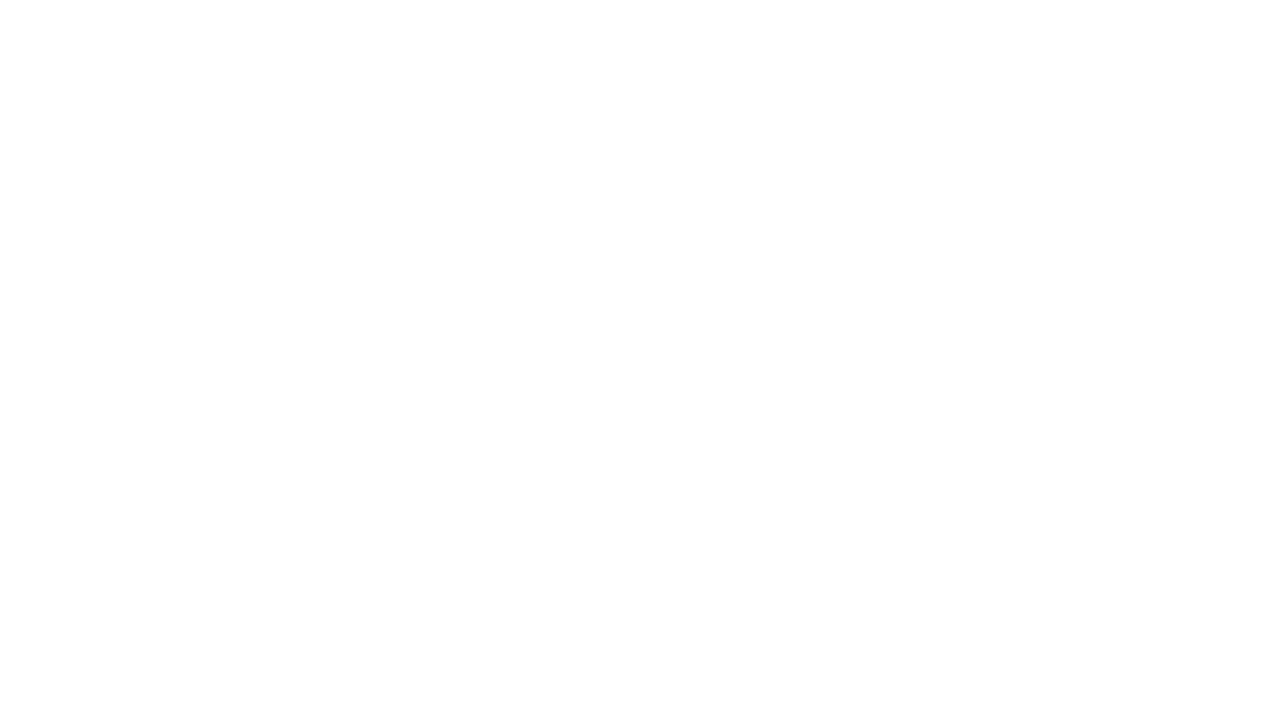
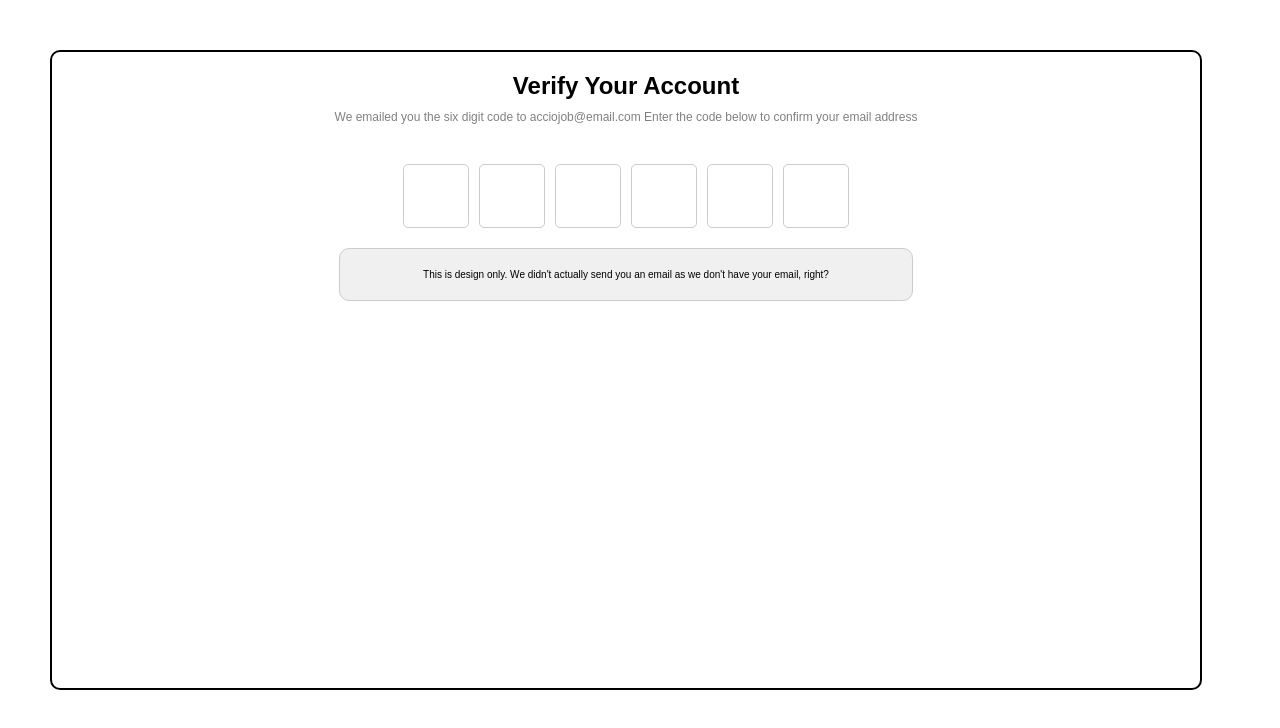
Before and after one commit to acciojob/OTP-rhlsingh19, a website: page main.html in a window 1280 px wide. Drawn offline with Linux system fonts and the light colour scheme.

Commit message:
created a submission

```diff
--- a/main.html
+++ b/main.html
@@ -7,6 +7,21 @@
 </head>
 
 <body>
+	<div id="verify">
+    <div id="verification_heading">Verify Your Account</div>
+    <div id="verification_subtext">We emailed you the six digit code to acciojob@email.com Enter the code below to confirm your email address</div>
+    <div class="code-container">
+      <input type="text" class="code" maxlength="1" oninput="focusNext(this)" onkeydown="handleBackspace(this, event)" />
+      <input type="text" class="code" maxlength="1" oninput="focusNext(this)" onkeydown="handleBackspace(this, event)" />
+      <input type="text" class="code" maxlength="1" oninput="focusNext(this)" onkeydown="handleBackspace(this, event)" />
+      <input type="text" class="code" maxlength="1" oninput="focusNext(this)" onkeydown="handleBackspace(this, event)" />
+      <input type="text" class="code" maxlength="1" oninput="focusNext(this)" onkeydown="handleBackspace(this, event)" />
+      <input type="text" class="code" maxlength="1" oninput="focusNext(this)" onkeydown="handleBackspace(this, event)" />
+    </div>
+	<div class="box">
+		<p>This is design only. We didn't actually send you an email as we don't have your email, right?</p>
+	</div>
+  </div>
 	<!-- the entire body must be written by student -->
     <script type="text/javascript" src="./script.js">
 </script>
--- a/script.js
+++ b/script.js
@@ -1 +1,18 @@
 //your JS code here. If required.
+function focusNext(input) {
+      if (input.value.length === 1) {
+        const nextInput = input.nextElementSibling;
+        if (nextInput) {
+          nextInput.focus();
+        }
+      }
+    }
+
+    function handleBackspace(input, event) {
+      if (event.key === 'Backspace' && input.value.length === 0) {
+        const prevInput = input.previousElementSibling;
+        if (prevInput) {
+          prevInput.focus();
+        }
+      }
+    }
--- a/styles.css
+++ b/styles.css
@@ -1 +1,58 @@
 /*  your css code here. If applicable */
+  body {
+      font-family: Arial, sans-serif;
+      text-align: center;
+      margin: 50px;
+    }
+
+    #verification_heading {
+	   margin:20px;
+      font-size: 24px;
+      font-weight: bold;
+      margin-bottom: 10px;
+    }
+
+    #verification_subtext {
+      font-size: 12px;
+      color: gray;
+      margin-bottom: 20px;
+    }
+
+    .code-container {
+      display: flex;
+      justify-content: center;
+      gap: 10px;
+      margin-top: 20px;
+	  padding:20px;
+    }
+
+    .code {
+      width: 60px;
+      height: 60px;
+      font-size: 18px;
+      text-align: center;
+      border: 1px solid #ccc;
+      border-radius: 5px;
+
+    }
+.box{
+	max-width: 50%;
+	 background-color: #f0f0f0; /* Set your desired background color */
+      border: 1px solid #ccc; /* Set your desired border color */
+      padding: 10px ; /* Adjust padding as needed */
+      box-sizing: border-box;
+	  font-size:10px;
+	  border-radius:10px;
+	margin-top: 20px;
+      margin: auto;
+
+}
+#verify{
+	box-sizing:border-box;
+	border:2px solid ;
+	border-radius:10px;
+	justify-content:center;
+	align-items:center;
+	width:90vw;
+	height:50vw;
+}
```
